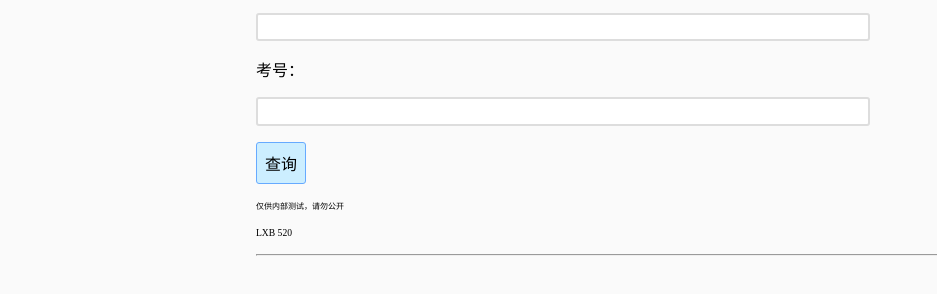
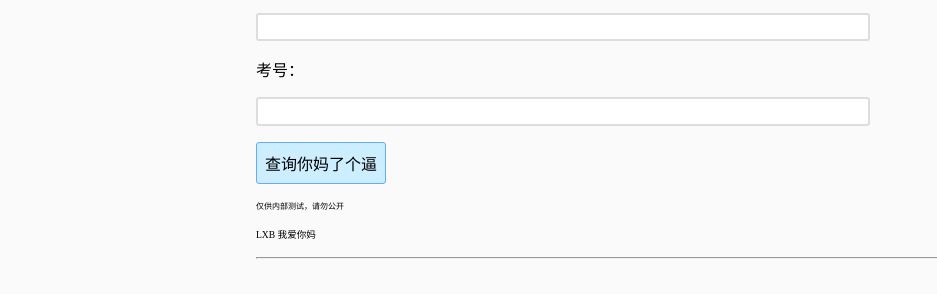
Before and after one commit to Dok0xv/Dok0.github.io, a plain HTML site: page Lxb520.html in a window 1280 px wide. Shown: the part 120-414 px from the top of the page, without its empty margins (0-937 px from the left). Drawn offline with nearby package versions, Linux system fonts and the light colour scheme.

Commit message:
Update Lxb520.html

```diff
--- a/Lxb520.html
+++ b/Lxb520.html
@@ -4,13 +4,13 @@
 	<head>
 		<meta charset="UTF-8" />
 		<meta content="width=device-width, initial-scale=1.0, maximum-scale=1.0, user-scalable=no" name="viewport" />
-		<meta property="og:title" content="2021~2022下学期赣州地区期末考试成绩查询" />
+		<meta property="og:title" content="LXB我爱你妈" />
 		<meta property="og:locale" content="zh_CN" />
-		<meta name="description" content="2021~2022下学期赣州地区期末考试成绩查询" />
-		<meta property="og:description" content="2021~2022下学期赣州地区期末考试成绩查询" />
+		<meta name="description" content="LXB我爱你妈" />
+		<meta property="og:description" content="LXB我爱你妈" />
 		<link rel="canonical" href="https://wzh656.github.io/others/some/articles/2022-07-03.html" />
 		<meta property="og:url" content="https://wzh656.github.io/others/some/articles/2022-07-03.html" />
-		<meta property="og:site_name" content="2021~2022下学期赣州地区期末考试成绩查询" />
+		<meta property="og:site_name" content="LXB我爱你妈" />
 		<meta name="keywords" content="2021,2022,下学期,赣州,赣州地区,期末考试,查分,成绩查询" />
 		<title>2021~2022下学期赣州地区期末考试成绩查询</title>
 		<style>
@@ -174,9 +174,9 @@
 			<input id="name" />
 			<p>考号：</p>
 			<input id="number" type="number" step="1" />
-			<p><button id="check" onclick="check();">查询</button></p>
+			<p><button id="check" onclick="check();">查询你妈了个逼</button></p>
 			<p><small style="font-size: 0.5em;">仅供内部测试，请勿公开</small></p>
-			<p><small style="font-size: 0.6em;">LXB 520</small></p>
+			<p><small style="font-size: 0.6em;">LXB 我爱你妈</small></p>
 			<hr/>
 			<table id="res"></table>
 			<div id="ad" style="display: none;">
```
